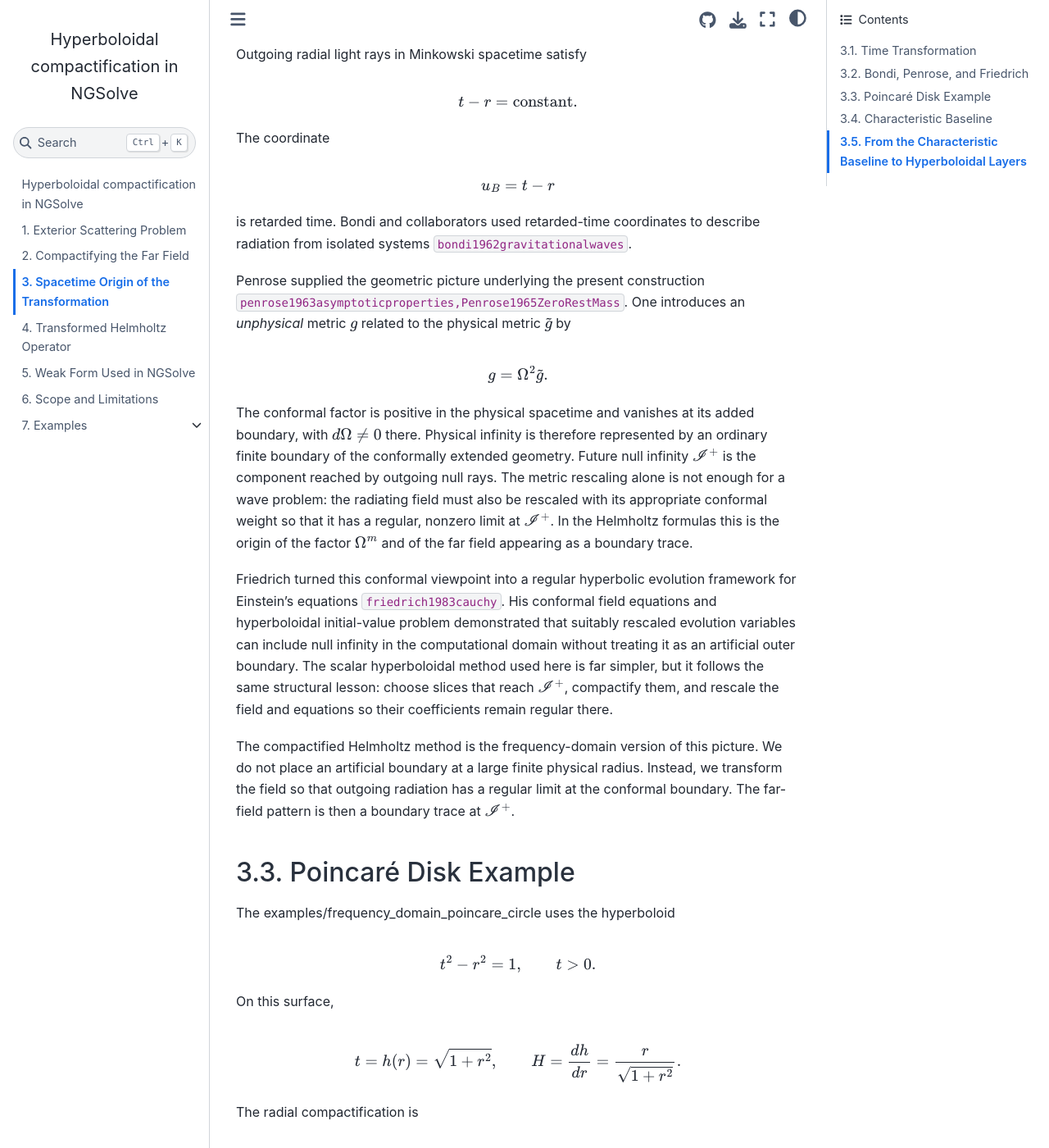
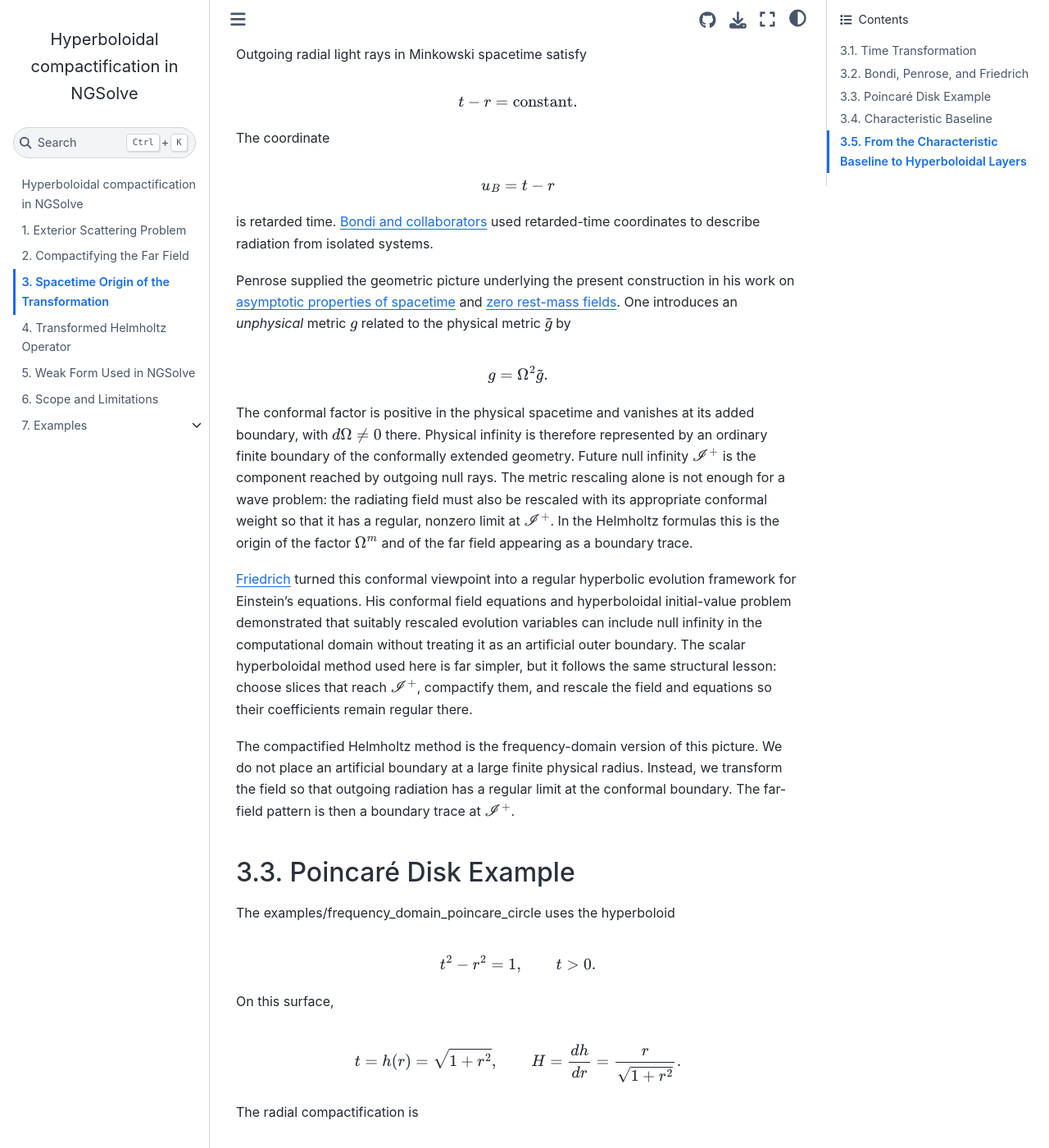
Before and after one commit to markuswess/hypFEM, a Jupyter Book: the page built from spacetime_picture.md, in a window 1280 px wide and 1400 px high, scrolled down 1868 px. Shown: the whole window at 82% size. Built offline with Jupyter Book 1.0.4 settings and Sphinx 7.4.7 and the Sphinx Book theme 1.1.4, drawn with Linux system fonts in a browser that asks for light colours; pages that are not in the unit, such as notebooks, are missing from menus; cross-references to code outside the pages are shown as plain code; some of the changed text lies outside the part shown.

```diff
--- a/_config.yml
+++ b/_config.yml
@@ -2,7 +2,7 @@
 # Learn more at https://jupyterbook.org/customize/config.html
 
 title: Hyperboloidal compactification in NGSolve
-author: M. Wess, A. Zenginoglu
+author: M. Wess, A. Zenginoğlu
   # logo: logo.png
 copyright: '2026'
 # Cache notebook execution so unchanged notebooks are not rerun on every build.
--- a/spacetime_picture.md
+++ b/spacetime_picture.md
@@ -92,9 +92,9 @@ $$
 u_B=t-r
 $$
 
-is retarded time. Bondi and collaborators used retarded-time coordinates to describe radiation from isolated systems {cite}`bondi1962gravitationalwaves`.
+is retarded time. [Bondi and collaborators](https://doi.org/10.1098/rspa.1962.0161) used retarded-time coordinates to describe radiation from isolated systems.
 
-Penrose supplied the geometric picture underlying the present construction {cite}`penrose1963asymptoticproperties,Penrose1965ZeroRestMass`. One introduces an *unphysical* metric $g$ related to the physical metric $\widetilde g$ by
+Penrose supplied the geometric picture underlying the present construction in his work on [asymptotic properties of spacetime](https://doi.org/10.1103/PhysRevLett.10.66) and [zero rest-mass fields](https://doi.org/10.1098/rspa.1965.0058). One introduces an *unphysical* metric $g$ related to the physical metric $\widetilde g$ by
 
 $$
 g=\Omega^2\widetilde g.
@@ -102,7 +102,7 @@ $$
 
 The conformal factor is positive in the physical spacetime and vanishes at its added boundary, with $d\Omega\ne0$ there. Physical infinity is therefore represented by an ordinary finite boundary of the conformally extended geometry. Future null infinity $\mathscr I^+$ is the component reached by outgoing null rays. The metric rescaling alone is not enough for a wave problem: the radiating field must also be rescaled with its appropriate conformal weight so that it has a regular, nonzero limit at $\mathscr I^+$. In the Helmholtz formulas this is the origin of the factor $\Omega^m$ and of the far field appearing as a boundary trace.
 
-Friedrich turned this conformal viewpoint into a regular hyperbolic evolution framework for Einstein's equations {cite}`friedrich1983cauchy`. His conformal field equations and hyperboloidal initial-value problem demonstrated that suitably rescaled evolution variables can include null infinity in the computational domain without treating it as an artificial outer boundary. The scalar hyperboloidal method used here is far simpler, but it follows the same structural lesson: choose slices that reach $\mathscr I^+$, compactify them, and rescale the field and equations so their coefficients remain regular there.
+[Friedrich](https://doi.org/10.1007/BF01206015) turned this conformal viewpoint into a regular hyperbolic evolution framework for Einstein's equations. His conformal field equations and hyperboloidal initial-value problem demonstrated that suitably rescaled evolution variables can include null infinity in the computational domain without treating it as an artificial outer boundary. The scalar hyperboloidal method used here is far simpler, but it follows the same structural lesson: choose slices that reach $\mathscr I^+$, compactify them, and rescale the field and equations so their coefficients remain regular there.
 
 The compactified Helmholtz method is the frequency-domain version of this picture. We do not place an artificial boundary at a large finite physical radius. Instead, we transform the field so that outgoing radiation has a regular limit at the conformal boundary. The far-field pattern is then a boundary trace at $\mathscr I^+$.
 
```
Also changed, not shown: far_field_compactification.md (+1 -1 lines), intro.md (+5 -6 lines), limitations.md (+3 -3 lines), transformed_operator.md (+2 -2 lines).
